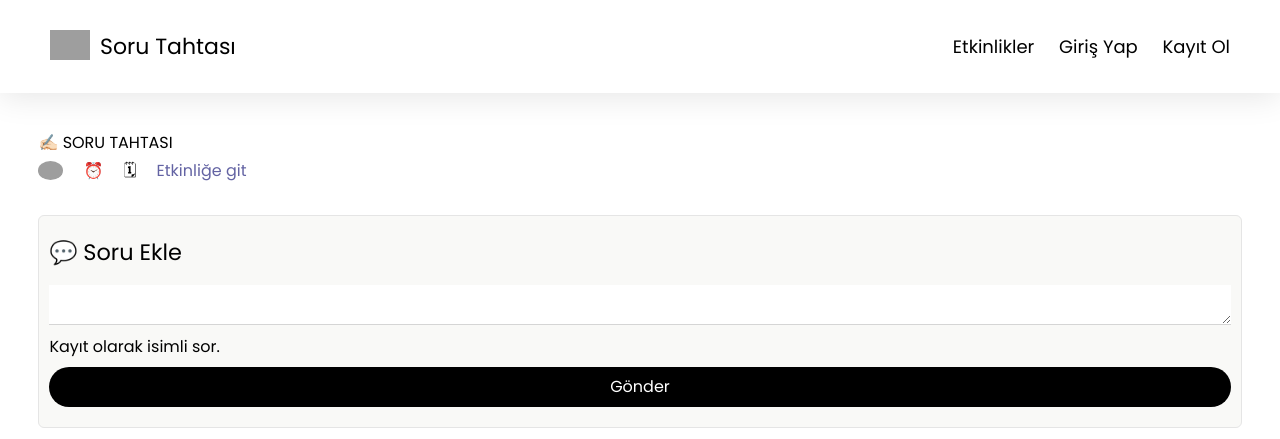
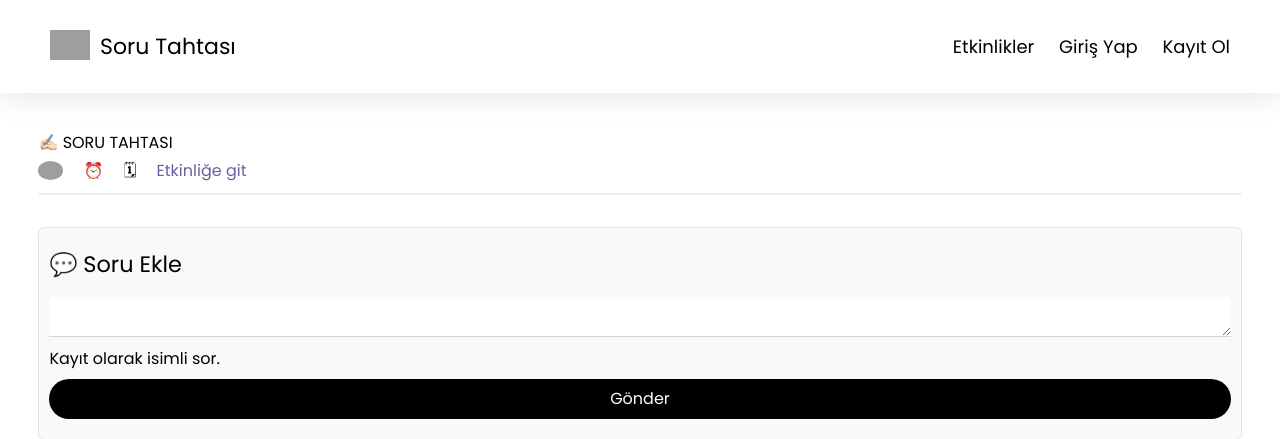
Before and after one commit to berkaycatak/question-board, a Laravel app: template resources/views/pages/events/single.blade.php in a window 1280 px wide. Shown: the top 439 px of the page. Run offline with Laravel 8, Linux system fonts and the light colour scheme; the template is opened without the code that fills it, so the values that code supplies are empty; style sheets or scripts are compiled from the project's sources; some libraries are stand-ins or nearby versions; grey boxes are pictures that could not be loaded.

Commit message:
Added event description to event page

```diff
--- a/public/css/events.css
+++ b/public/css/events.css
@@ -230,6 +230,14 @@
     opacity: 0.6;
 }
 
+.event-description{
+    font-family: 'Poppins';
+    margin-top: 10px;
+    margin-bottom: 10px;
+    font-size: 15px;
+    color: #5e5e5e;
+}
+
 .main-content-form {
     width: 40%;
     margin-top: 2vh;
--- a/public/css/style.css
+++ b/public/css/style.css
@@ -237,6 +237,11 @@
     color: white;
 }
 
+hr{
+    border: 1px solid #efefef!important;
+    border-radius: 12px!important;
+}
+
 .dropdown span a:hover
 a:hover {
     text-decoration: none;
--- a/resources/views/pages/events/single.blade.php
+++ b/resources/views/pages/events/single.blade.php
@@ -3,6 +3,7 @@
             <h5>✍🏻 SORU TAHTASI</h5>
 
             <h1>{{ $event->name }}</h1>
+
             <div class="main-header-specs">
                 <div class="mhs-item" style="display: flex;">
                     <img class="ecs-item" height="25" width="25" style="border-radius: 50%;" src="{{ $event->user_profile_photo_path == null ? 'https://ui-avatars.com/api/?name='. $event->user_name : '/storage/'.$event->user_profile_photo_path }}" alt="{{ $event->user_name }}">
@@ -31,6 +32,9 @@
                     @endif
                 @endif
             </div>
+            <p class="event-description">{{ $event->description }}</p>
+
+            <hr>
         </div>
             <form class="mcr-content add-question-form" method="POST" action="{{ route('question_store', $event->id) }}">
                 @csrf
```
